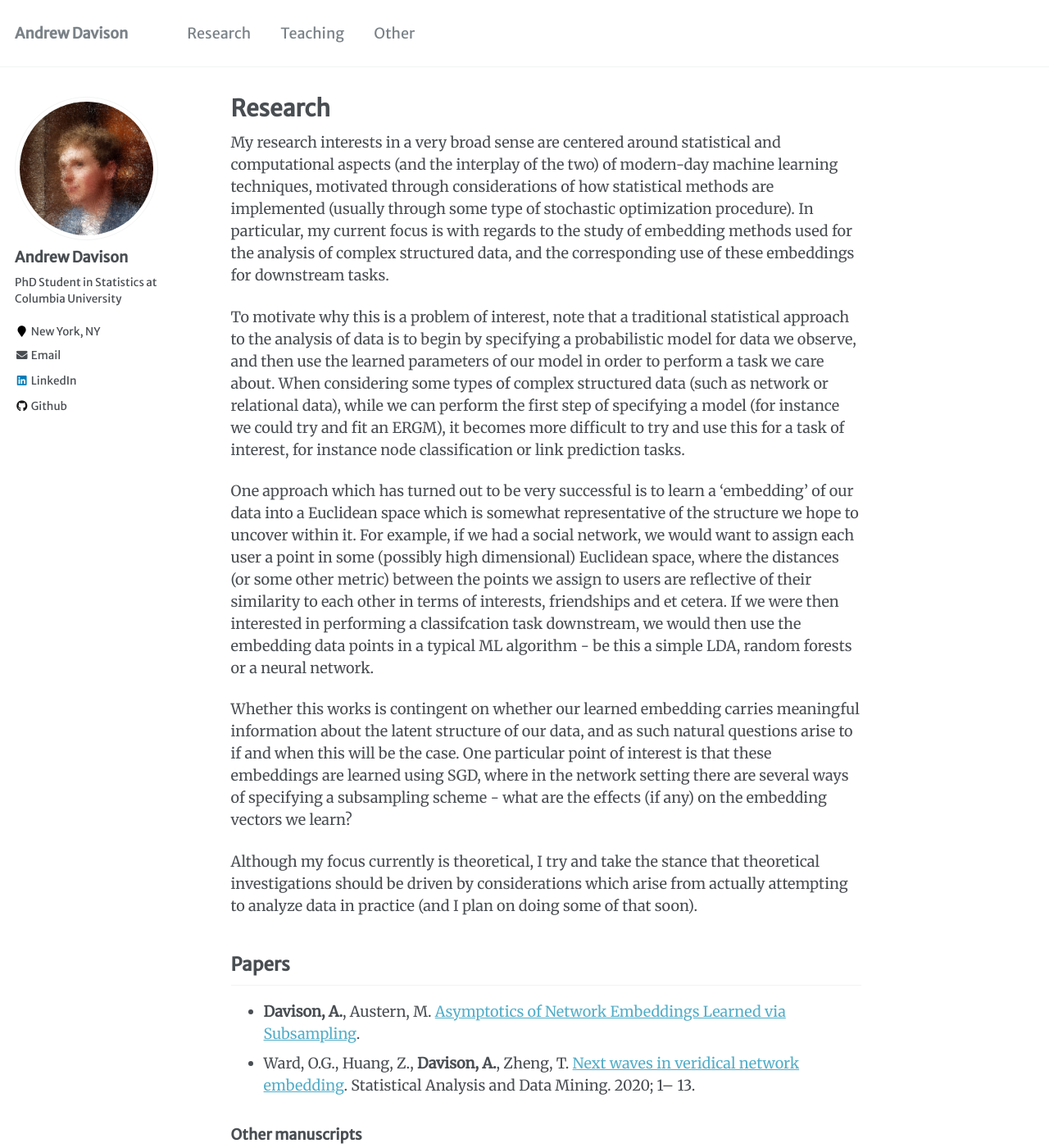
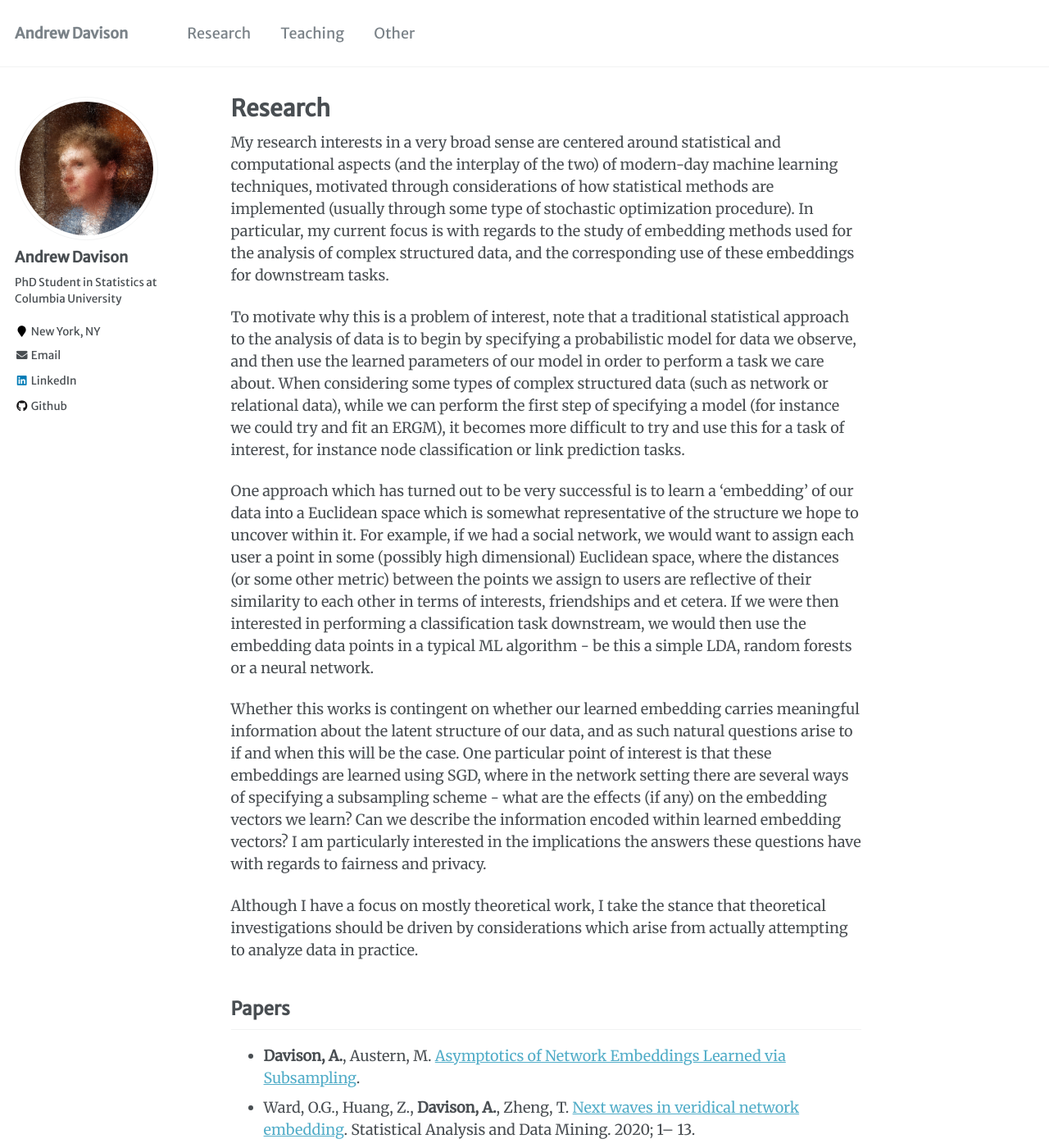
Before and after one commit to aday651/aday651.github.io, a Jekyll site: the page built from _pages/research.md, in a window 1280 px wide and 1400 px high. Shown: the whole window at 82% size. Built offline with Jekyll 4.4.1, drawn with Linux system fonts in a browser that asks for light colours.

```diff
--- a/_pages/research.md
+++ b/_pages/research.md
@@ -10,11 +10,11 @@ My research interests in a very broad sense are centered around statistical and
 
 To motivate why this is a problem of interest, note that a traditional statistical approach to the analysis of data is to begin by specifying a probabilistic model for data we observe, and then use the learned parameters of our model in order to perform a task we care about. When considering some types of complex structured data (such as network or relational data), while we can perform the first step of specifying a model (for instance we could try and fit an ERGM), it becomes more difficult to try and use this for a task of interest, for instance node classification or link prediction tasks.
 
-One approach which has turned out to be very successful is to learn a 'embedding' of our data into a Euclidean space which is somewhat representative of the structure we hope to uncover within it. For example, if we had a social network, we would want to assign each user a point in some (possibly high dimensional) Euclidean space, where the distances (or some other metric) between the points we assign to users are reflective of their similarity to each other in terms of interests, friendships and et cetera. If we were then interested in performing a classifcation task downstream, we would then use the embedding data points in a typical ML algorithm - be this a simple LDA, random forests or a neural network.
+One approach which has turned out to be very successful is to learn a 'embedding' of our data into a Euclidean space which is somewhat representative of the structure we hope to uncover within it. For example, if we had a social network, we would want to assign each user a point in some (possibly high dimensional) Euclidean space, where the distances (or some other metric) between the points we assign to users are reflective of their similarity to each other in terms of interests, friendships and et cetera. If we were then interested in performing a classification task downstream, we would then use the embedding data points in a typical ML algorithm - be this a simple LDA, random forests or a neural network.
 
-Whether this works is contingent on whether our learned embedding carries meaningful information about the latent structure of our data, and as such natural questions arise to if and when this will be the case. One particular point of interest is that these embeddings are learned using SGD, where in the network setting there are several ways of specifying a subsampling scheme - what are the effects (if any) on the embedding vectors we learn?
+Whether this works is contingent on whether our learned embedding carries meaningful information about the latent structure of our data, and as such natural questions arise to if and when this will be the case. One particular point of interest is that these embeddings are learned using SGD, where in the network setting there are several ways of specifying a subsampling scheme - what are the effects (if any) on the embedding vectors we learn? Can we describe the information encoded within learned embedding vectors? I am particularly interested in the implications the answers these questions have with regards to fairness and privacy.
 
-Although my focus currently is theoretical, I try and take the stance that theoretical investigations should be driven by considerations which arise from actually attempting to analyze data in practice (and I plan on doing some of that soon).
+Although I have a focus on mostly theoretical work, I take the stance that theoretical investigations should be driven by considerations which arise from actually attempting to analyze data in practice.
 
 ## Papers ##
 
```
Also changed, not shown: _pages/about.md (+2 -2 lines), _pages/teaching.md (+3 -1 lines).
